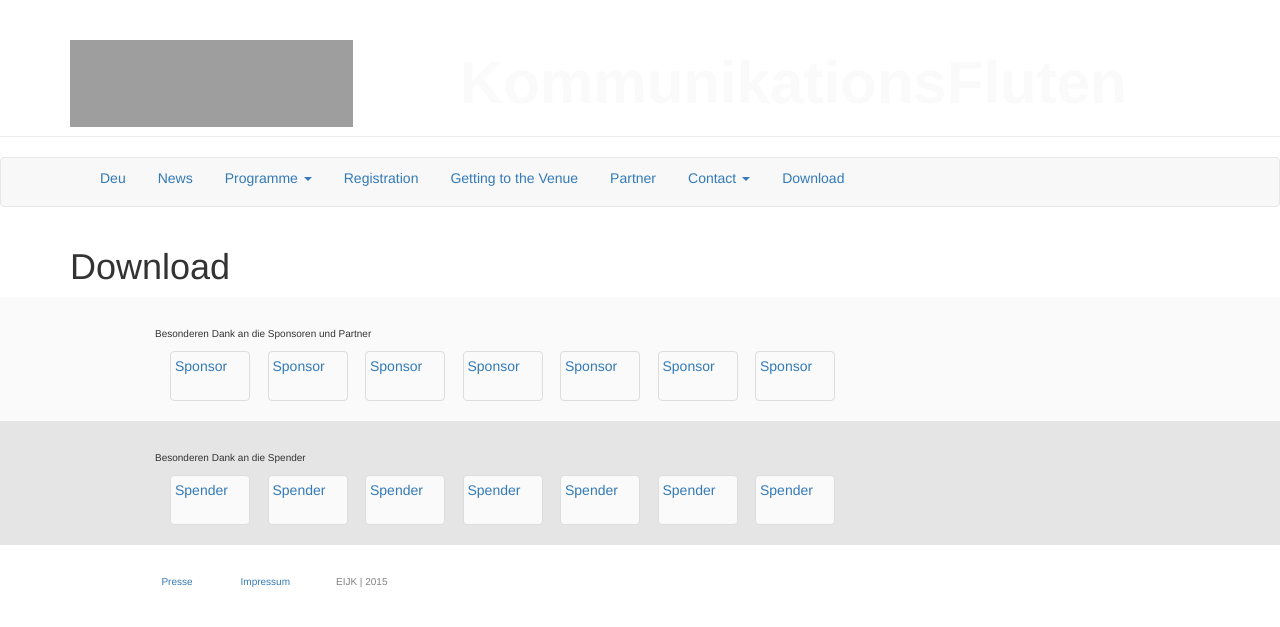
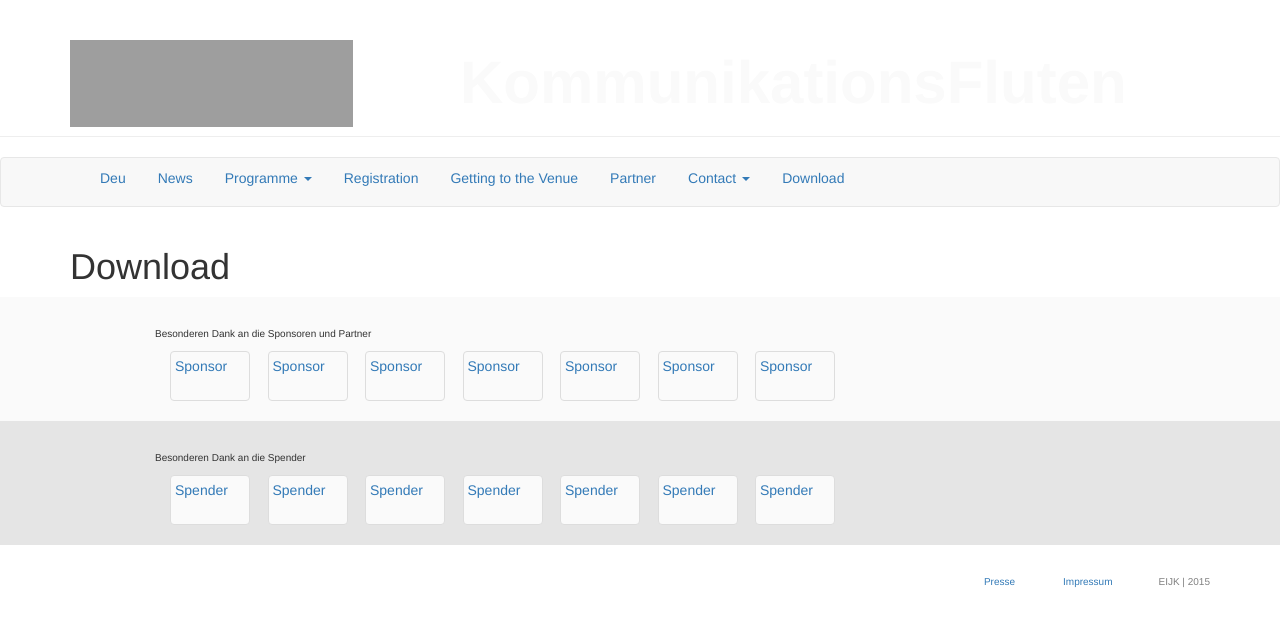
Before and after one commit to susedev/test, a Jekyll site: the page built from download.html, in a window 1280 px wide. Shown: the top 627 px of the page. Built offline with Jekyll 4.4.1, drawn with Linux system fonts in a browser that asks for light colours; nearby versions of some CDN libraries; grey boxes are pictures that could not be loaded.

Commit message:
Update page.html

```diff
--- a/_layouts/page.html
+++ b/_layouts/page.html
@@ -102,8 +102,17 @@ layout: base
   </div>
 </footer>
 
-        <div class="container" style="float:right">
+        <div class="container">
             <div class="row">
+                <div class="col-md-2">
+
+                </div>
+                <div class="col-md-6">
+
+                </div>
+                <div class="col-md-1">
+
+                </div>
                 <div class="col-md-1">
                   <p style="margin-top: 30px; text-align: right; color:#808080; font-size:10px;"><a href=" {{ site.base_url }}/presse.html">Presse</a></p>
                 </div>
```
